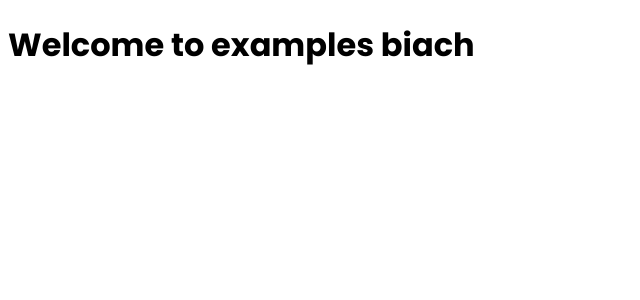
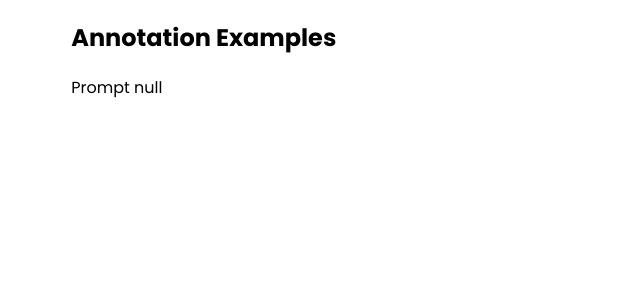
Before and after one commit to lzx0406/expert-interface, a SvelteKit app in the folder my-app/: page /examples in a window 1280 px wide. Shown: the top 300 px of the page, without its empty margins (0-640 px from the left). Built offline with nearby package versions, Linux system fonts and the light colour scheme.

Commit message:
init error page

```diff
--- a/my-app/src/routes/examples/+page.svelte
+++ b/my-app/src/routes/examples/+page.svelte
@@ -1 +1,25 @@
-<h1>Welcome to examples biach</h1>
+<!-- <h1>Welcome to examples biach</h1> -->
+<script>
+  import { writable } from "svelte/store";
+  // import { prompts } from "$lib/stores";
+  import { page } from "$app/stores";
+
+  const query = $page.url.searchParams;
+  const title = query.get("title");
+  const id = query.get("id");
+</script>
+
+<section>
+  <div class="top">
+    <!-- <h1>Annotation Examples for {title}</h1> -->
+    <h1>Annotation Examples</h1>
+    <p>Prompt {id}</p>
+  </div>
+</section>
+
+<style>
+  .top {
+    margin: 0% 0% 3% 5%;
+    display: flex-start;
+  }
+</style>
```
Also changed, not shown: my-app/src/routes/+page.svelte (+33 -9 lines).
